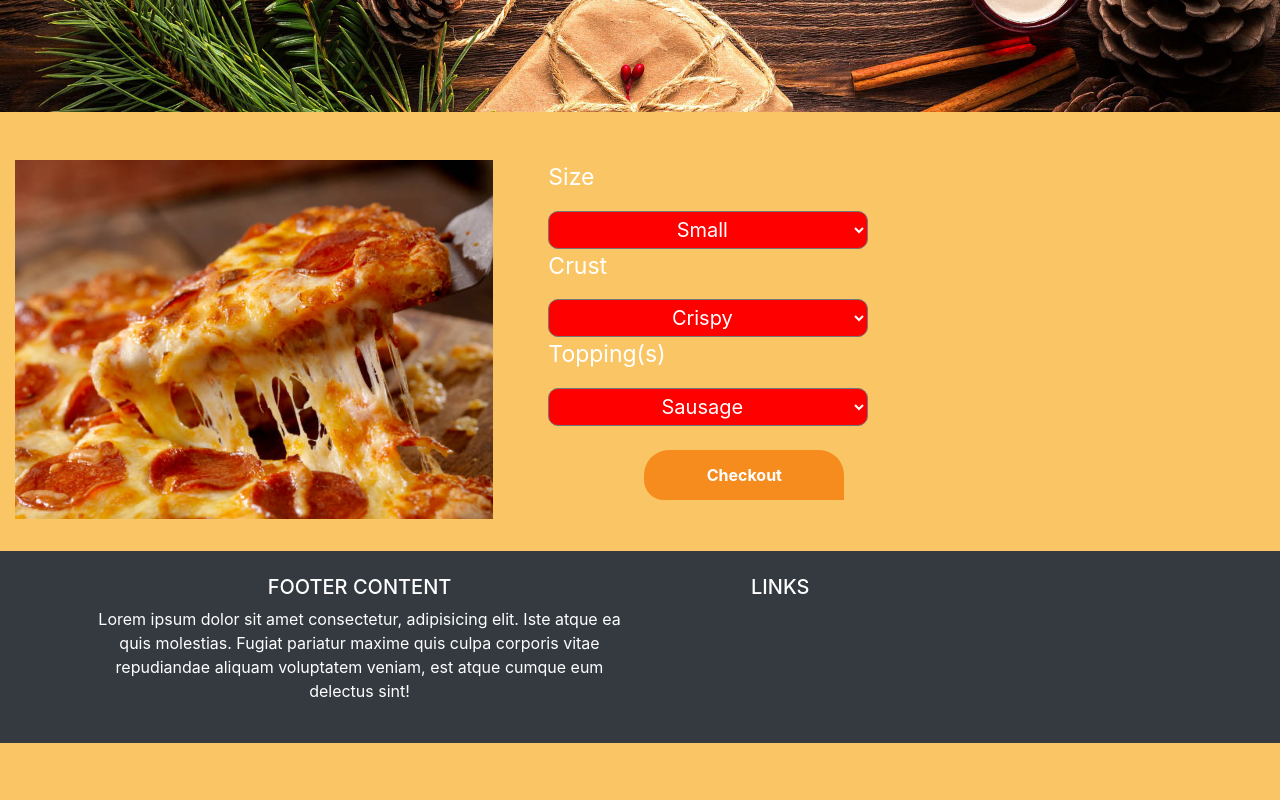
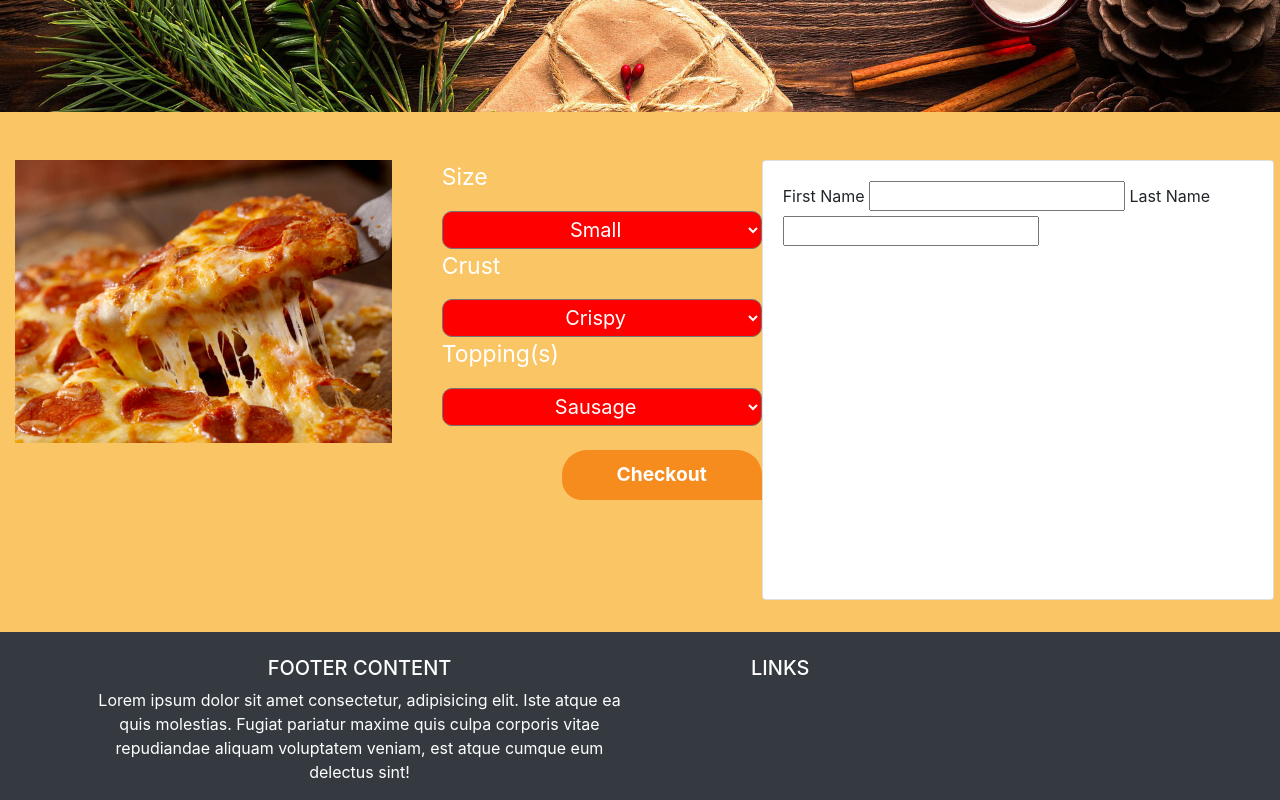
Before and after one commit to Pascal-Owilly/Pascal-Pizza-Gourmet, a plain HTML site: page index.html in a window 1280 px wide. Shown: the part 664-1464 px from the top of the page. Before the commit the page ends 1407 px from the top, so only its background shows below. Drawn offline with nearby package versions, Linux system fonts and the light colour scheme.

Commit message:
add form containing user name

```diff
--- a/index.html
+++ b/index.html
@@ -67,15 +67,16 @@
 
     <div class="container-fluid" style="margin-top: 3rem;margin-bottom: 2rem;">
         <div class="row">
-            <div class="col-md-5"">
+            <div class="col-md-4">
                 <img src=" images/img1.jpg" alt="" style="width: 95%;">
 
             </div>
 
-            <div class="col-md-7">
+
+            <div class="col-md-3">
                 <p style="color: white;font-size: 23px;">Size</p>
-             <select name="" id="size">
-                 <option value="">Small</option>
+                <select name="">
+                    <option id="small" value="">Small</option>
                     <option value="">Medium</option>
                     <option value="">Large</option>
                 </select>
@@ -93,11 +94,37 @@
                 </select>
                 <br><br>
 
-          <p>   <button id="checkout-btn" style="background-color: beige;color: #fff;border-radius: 25px 25px 0 20px;padding: 5px;outline: none;font-weight: 700;margin-left: 6rem;background-color: #f68b1e;border: none;width: 200px;height: 50px;">Checkout</button></p>
+                <p> <button id="checkout-btn"
+                        style="background-color: beige;color: #fff;border-radius: 25px 25px 0 20px;padding: 5px;outline: none;font-weight: 700;margin-left: 7.5rem;background-color: #f68b1e;border: none;width: 200px;height: 50px;font-size: larger;">Checkout</button>
+                </p>
+            </div>
+
+            <div class="col-md-3" id="section">
+                <div class="card" style="width: 32rem;height: 55vh;">
+                    <div class="card-body">
+                     <form id="user-input">
+                         <label for="first-name">First Name</label>
+                         <input type="text" id="full-name">
+                         <label for="last-name">Last Name</label>
+                         <input type="text" id="full-name">
+                     </form>
+
+
+
+                      <!-- <h5 class="card-title"></h5>
+                      <h6 class="card-subtitle mb-2 text-muted"></h6>
+                      <p class="card-text"></p>
+                      <a href="#" class="card-link"> <button style="border: none;background-color: #ccc;color: #fff;font-size: 20px;font-weight: 600;border-radius: 5px;"> Okay </button></a>
+                      <a href="#" class="card-link"><button style="border: none;background-color: tomato;color: #fff;font-size: 20px;font-weight: 600;border-radius: 5px;"> Cancel </button></a>
+                      -->
+                    </div>
+                  </div>
             </div>
 
 
+            </div>
 
+        </div>
     </div>
     </div>
 
```
Lines whose indentation alone changed are shown as unchanged.
